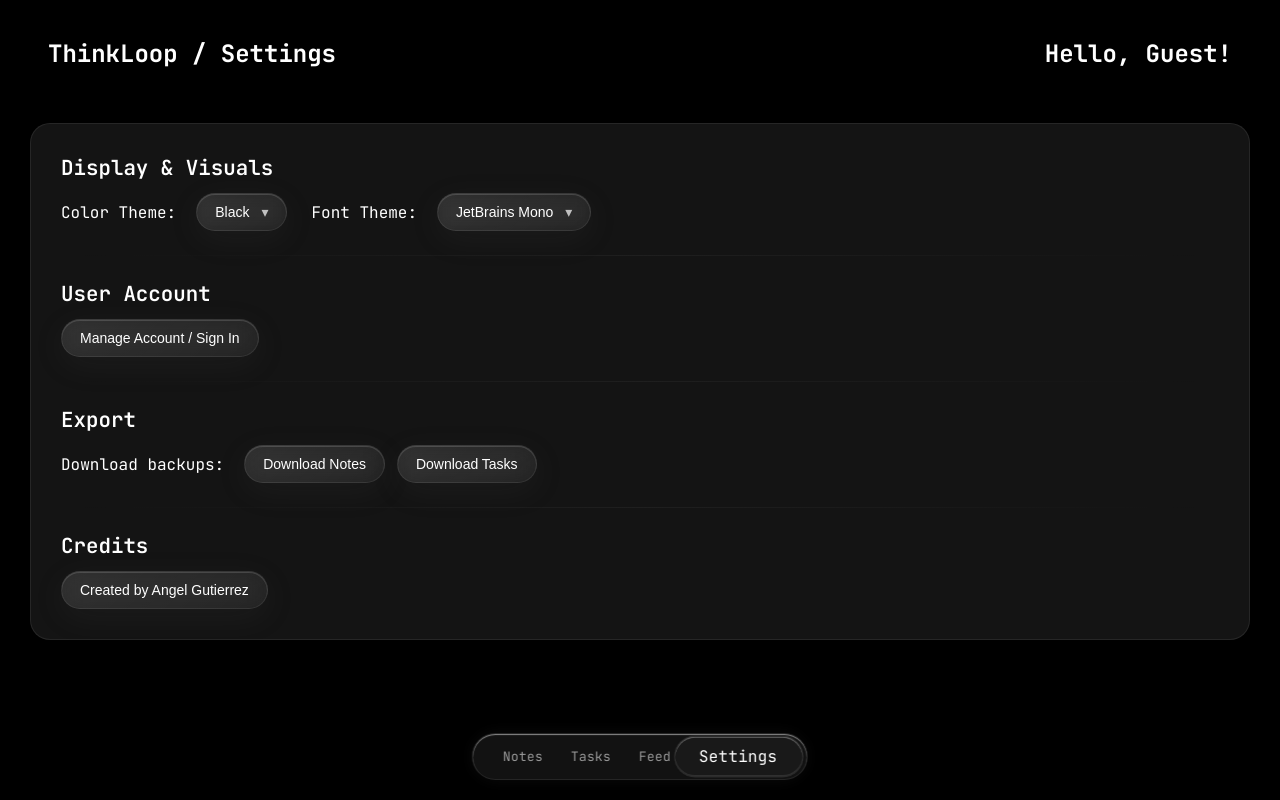
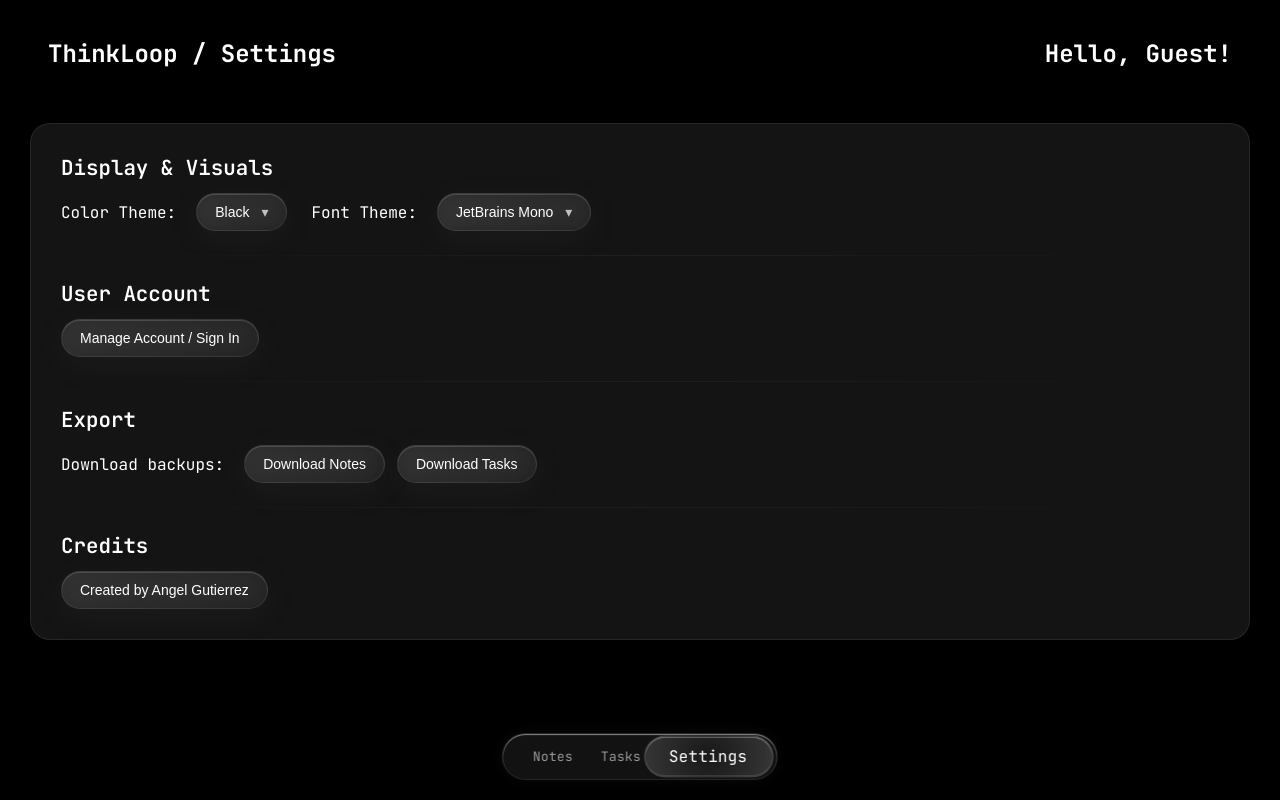
Before and after one commit to axgel6/ThinkLoop, a React (Create React App) app in the folder client/: page / in a window 1280 px wide. Both pictures are taken after a click on the button "Settings". Built offline with nearby package versions, Linux system fonts and the light colour scheme.

Commit message:
Removed "Feed" tab

```diff
--- a/client/src/App.js
+++ b/client/src/App.js
@@ -1,6 +1,5 @@
 import React, { useState, useEffect } from "react";
 import Navbar from "./Navbar";
-import Feed from "./Feed";
 import Tasks from "./Tasks";
 import NotesHandler from "./NotesHandler";
 import Settings from "./settings-page";
@@ -22,7 +21,6 @@ function App() {
   const titles = {
     notes: "Notes",
     tasks: "Tasks",
-    feed: "Feed",
     settings: "Settings",
   };
 
@@ -147,11 +145,10 @@ function App() {
       </div>
       {activeTab === "notes" && <NotesHandler />}
       {activeTab === "tasks" && <Tasks />}
-      {activeTab === "feed" && <Feed />}
       {activeTab === "settings" && (
         <Settings onOpenLoginModal={() => setIsLoginModalOpen(true)} />
       )}
-      {!["notes", "tasks", "feed", "settings"].includes(activeTab) && (
+      {!["notes", "tasks", "settings"].includes(activeTab) && (
         <NotFound />
       )}
 
--- a/client/src/Feed.js
+++ /dev/null
@@ -1,11 +0,0 @@
-import React from "react";
-
-const Feed = () => {
-  return (
-    <div style={{ padding: 16 }}>
-      <p>You must be a registered user to view this content.</p>
-    </div>
-  );
-};
-
-export default Feed;
--- a/client/src/Login.css
+++ b/client/src/Login.css
@@ -35,7 +35,7 @@
   position: absolute;
   top: 16px;
   left: 16px;
-  background: rgba(150, 0, 0, 0.3);
+  background: rgb(255, 0, 0);
   color: #ffb3b3;
   border: 1px solid rgba(255, 138, 138, 0.2);
   border-radius: 36px;
@@ -52,7 +52,6 @@
 .modal-close:hover {
   background: rgba(223, 0, 0, 0.5);
   border-color: rgba(255, 138, 138, 0.4);
-  box-shadow: 0 4px 12px rgba(223, 0, 0, 0.3);
 }
 
 /* Modal Title */
--- a/client/src/Navbar.css
+++ b/client/src/Navbar.css
@@ -71,7 +71,8 @@
   position: absolute;
   top: 5px;
   height: calc(100% - 12px);
-  background: var(--panel-bg, rgba(30, 30, 30, 0.377));
+  background-image: radial-gradient(circle, var(--panel-bg), rgba(255, 255, 255, 0.158));
+
   border: 1px solid var(--panel-border, rgba(255, 255, 255, 0.253));
   border-radius: 25px;
   transform: scale(1.2);
--- a/client/src/Navbar.tsx
+++ b/client/src/Navbar.tsx
@@ -1,7 +1,7 @@
 import React, { useEffect, useRef, useState } from "react";
 import "./Navbar.css";
 
-type TabKey = "notes" | "tasks" | "feed" | "settings";
+type TabKey = "notes" | "tasks" | "settings";
 
 interface NavbarProps {
   activeTab?: TabKey;
@@ -157,23 +157,6 @@ const Navbar: React.FC<NavbarProps> = ({
         </li>
         <li>
           <button
-            className={activeTab === "feed" ? "active" : ""}
-            onMouseEnter={() => {
-              if (activeTab === "feed" && bubbleRef.current)
-                bubbleRef.current.classList.add("hovering");
-            }}
-            onMouseLeave={() => {
-              if (bubbleRef.current)
-                bubbleRef.current.classList.remove("hovering");
-            }}
-            onClick={() => onChangeTab("feed")}
-            aria-pressed={activeTab === "feed"}
-          >
-            Feed
-          </button>
-        </li>
-        <li>
-          <button
             className={activeTab === "settings" ? "active" : ""}
             onMouseEnter={() => {
               if (activeTab === "settings" && bubbleRef.current)
--- a/client/src/settings-page.css
+++ b/client/src/settings-page.css
@@ -19,10 +19,7 @@
   padding: 30px;
 }
 
-.settings-toggles:hover {
-  box-shadow: 0 10px 30px rgba(0, 0, 0, 0.486);
-  border-color: rgba(255, 255, 255, 0.12);
-}
+
 
 .settings-section {
   padding: 0;
```
